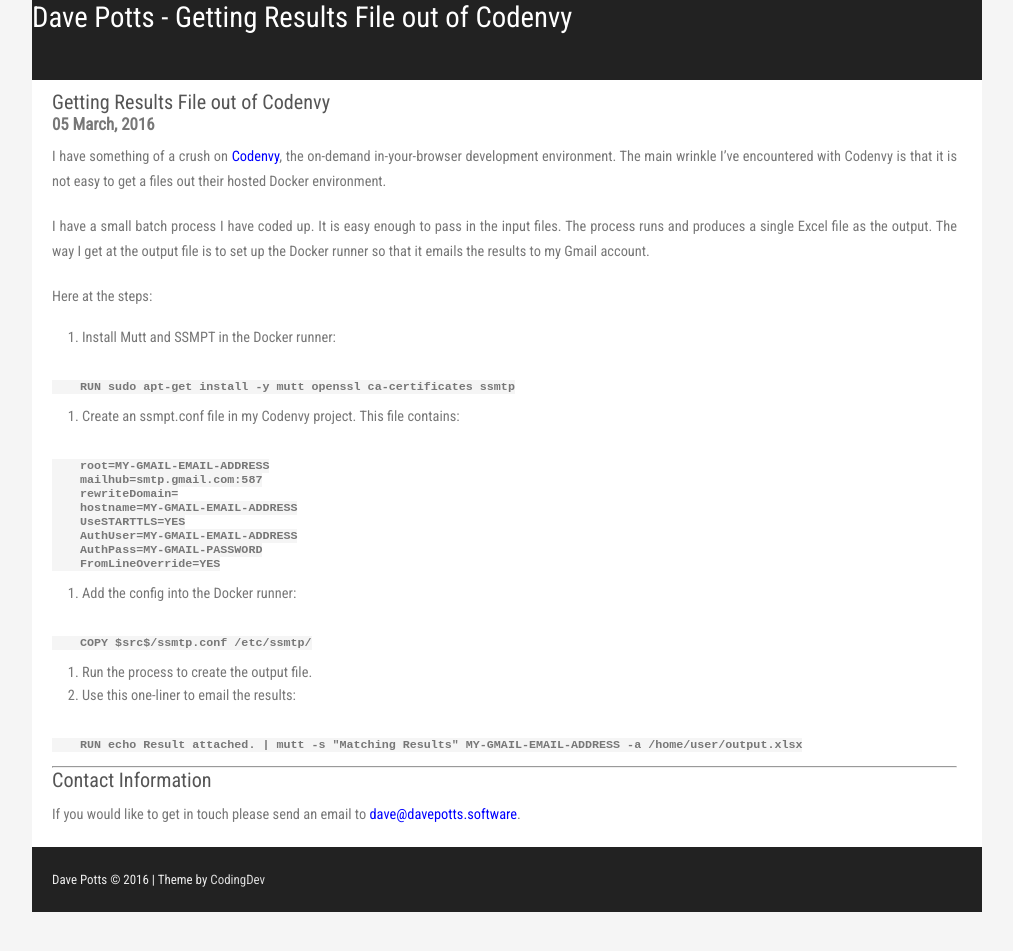
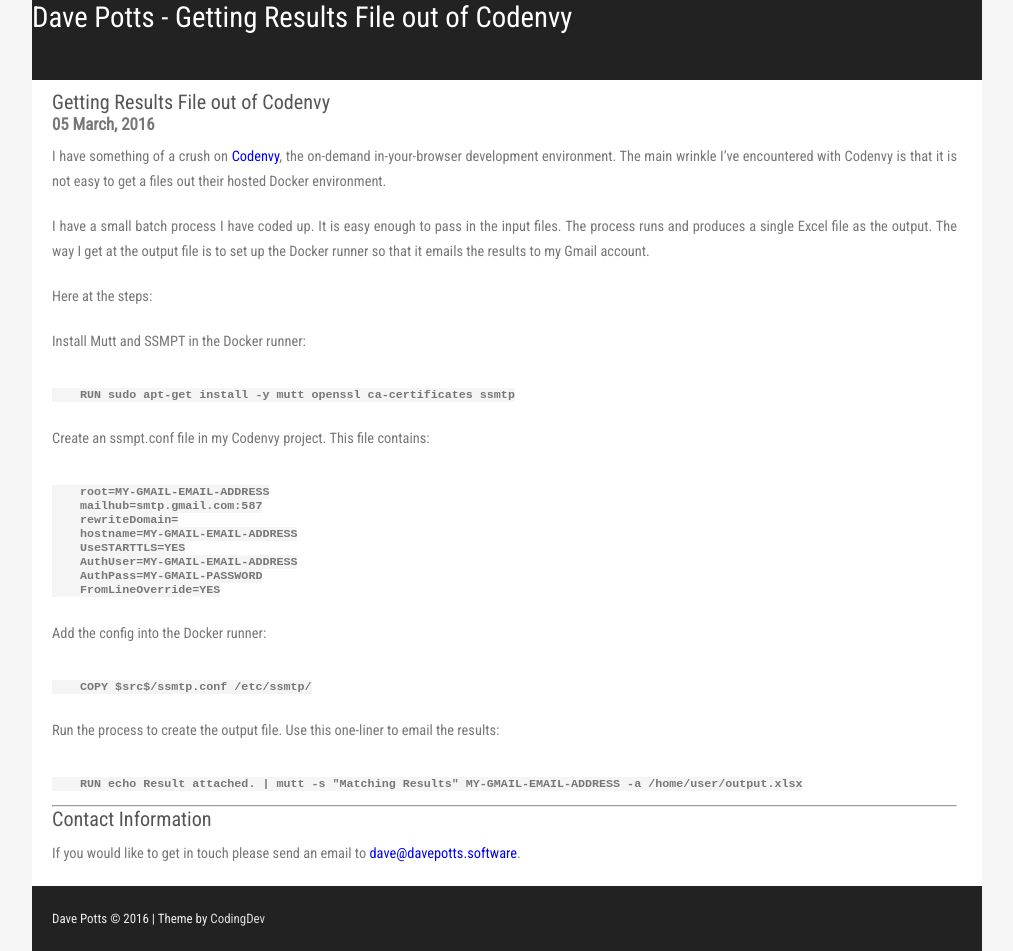
Before and after one commit to davegoopot/davegoopot.github.io, a Jekyll site: the page built from _posts/2016-03-05-Getting-results-out-of-codenvy.md, in a window 1280 px wide. Shown: the whole page, without its empty margins (133-1146 px from the left). Built offline with Jekyll 4.4.1, drawn with Linux system fonts in a browser that asks for light colours; before the commit the page ends 912 px from its top, so only the background shows below that; some of the changed lines change nothing that is shown.

Commit message:
Giving up on the numbering

```diff
--- a/_posts/2016-03-05-Getting-results-out-of-codenvy.md
+++ b/_posts/2016-03-05-Getting-results-out-of-codenvy.md
@@ -9,13 +9,13 @@
 
 Here at the steps:
 
- 1. Install Mutt and SSMPT in the Docker runner:
+ Install Mutt and SSMPT in the Docker runner:
 <pre><code>
     RUN sudo apt-get install -y mutt openssl ca-certificates ssmtp
 </code>
 </pre>
 
- 2. Create an ssmpt.conf file in my Codenvy project.  This file contains:
+ Create an ssmpt.conf file in my Codenvy project.  This file contains:
 <pre><code>
     root=MY-GMAIL-EMAIL-ADDRESS
     mailhub=smtp.gmail.com:587
@@ -28,14 +28,14 @@
 </code>
 </pre>
 
- 3. Add the config into the Docker runner:
+ Add the config into the Docker runner:
 <pre><code>
     COPY $src$/ssmtp.conf /etc/ssmtp/
 </code>
 </pre>
 
- 4. Run the process to create the output file.
- 5. Use this one-liner to email the results:
+ Run the process to create the output file.
+ Use this one-liner to email the results:
 <pre><code>
     RUN echo Result attached. | mutt -s "Matching Results" MY-GMAIL-EMAIL-ADDRESS -a /home/user/output.xlsx
 </code>
```
